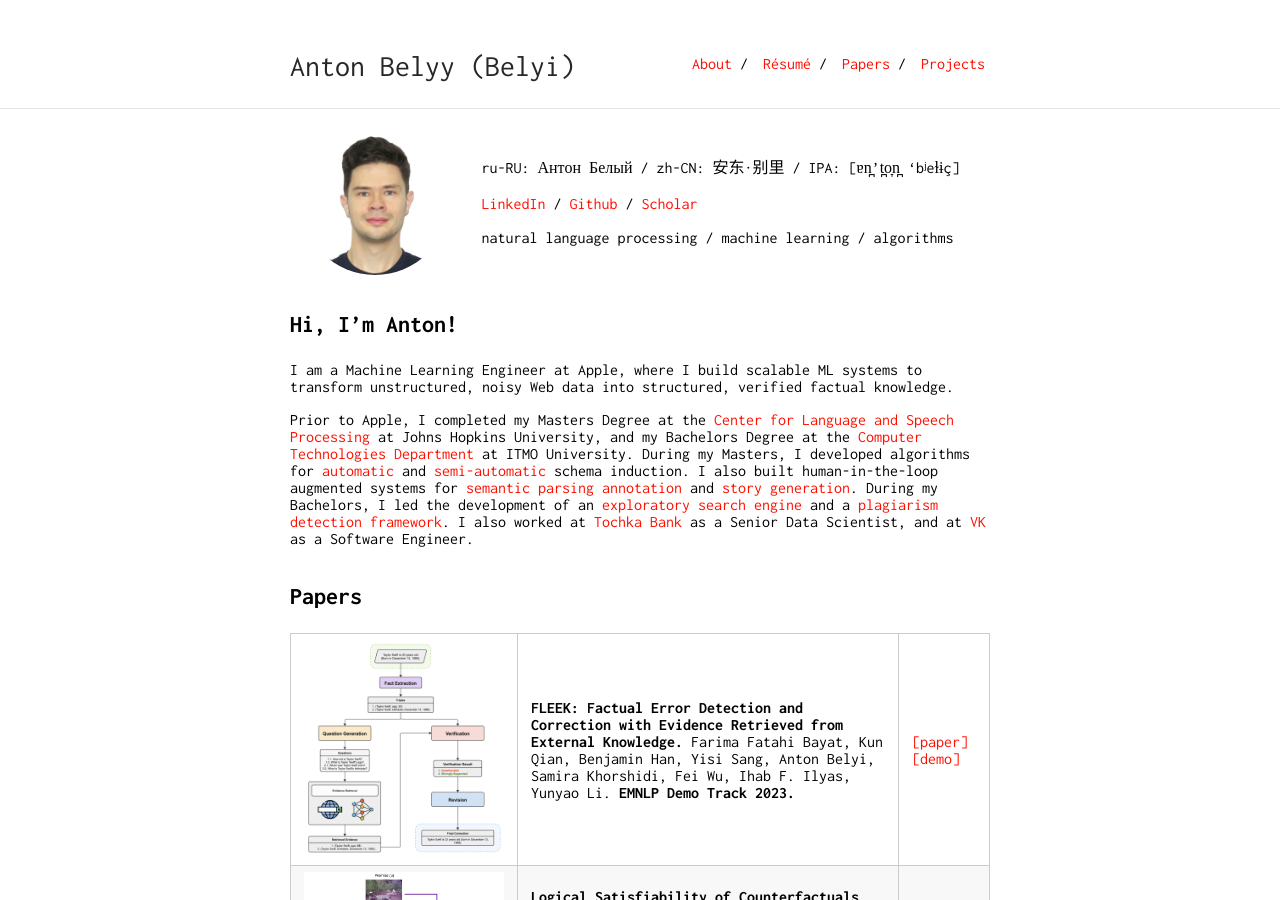
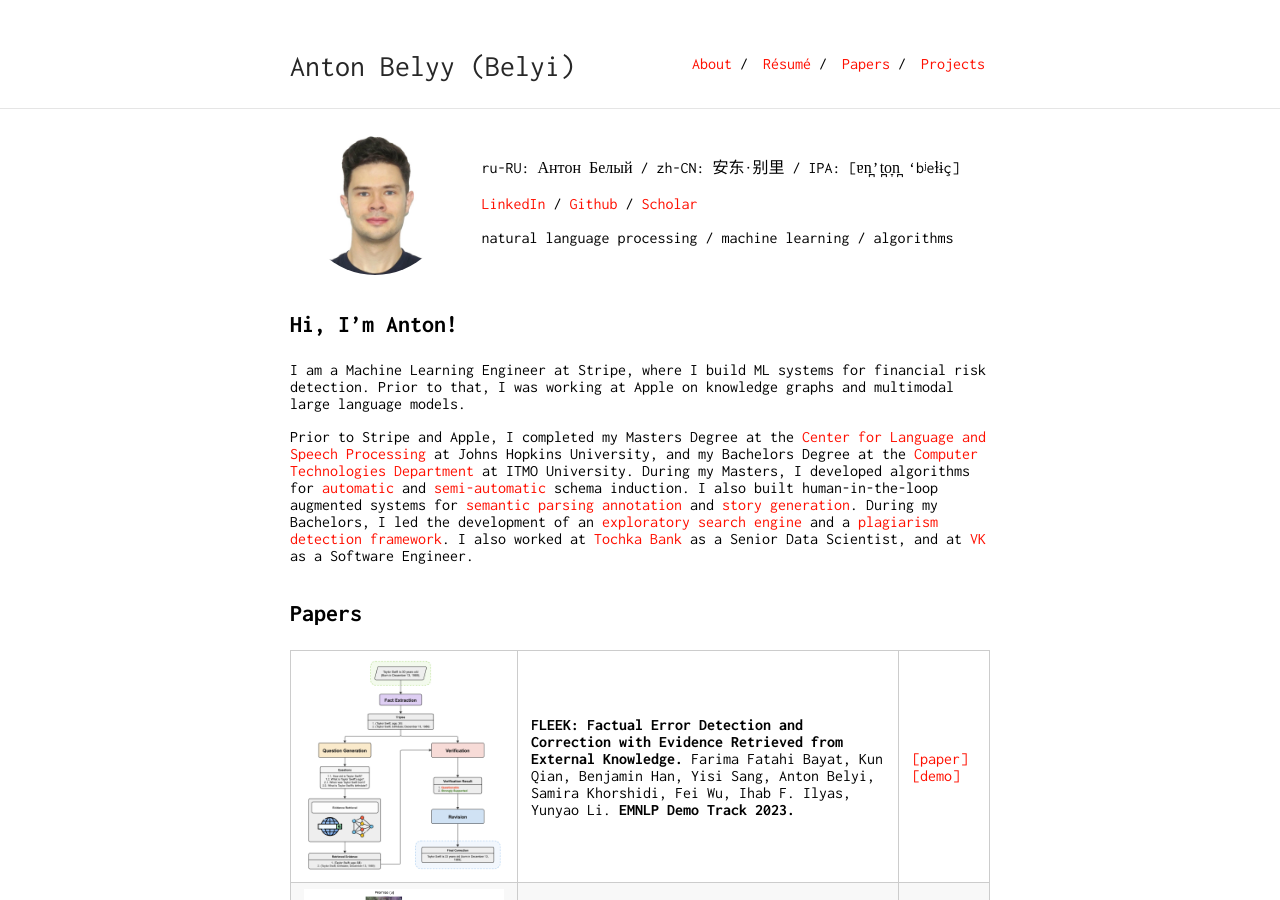
Before and after one commit to AVBelyy/AVBelyy.github.io, a Jekyll site: the page built from index.md, in a window 1280 px wide and 900 px high. Built offline with Jekyll 4.4.1, drawn with Linux system fonts in a browser that asks for light colours.

Commit message:
Update index.md

```diff
--- a/index.md
+++ b/index.md
@@ -5,9 +5,9 @@ layout: default
 <img class="profile-picture" src="img/about/anton.jpg"> | ru-RU: Антон Белый / zh-CN: 安东·别里 / IPA: [ɐn̪'t̪o̞n̪ 'bʲeɫɨç] <br><br> [LinkedIn](https://www.linkedin.com/in/anton-belyy-99704310b/) / [Github](https://github.com/AVBelyy/) / [Scholar](https://scholar.google.com/citations?user=okfWOCsAAAAJ) <br><br> natural language processing / machine learning / algorithms
 
 ## Hi, I'm Anton!
-I am a Machine Learning Engineer at Apple, where I build scalable ML systems to transform unstructured, noisy Web data into structured, verified factual knowledge.
+I am a Machine Learning Engineer at Stripe, where I build ML systems for financial risk detection. Prior to that, I was working at Apple on knowledge graphs and multimodal large language models.
 
-Prior to Apple, I completed my Masters Degree at the [Center for Language and Speech Processing](https://www.clsp.jhu.edu/) at Johns Hopkins University, and my Bachelors Degree at the [Computer Technologies Department](https://ct.itmo.ru/) at ITMO University.  During my Masters, I developed algorithms for [automatic](https://aclanthology.org/2020.nuse-1.7/) and [semi-automatic](http://www.lrec-conf.org/proceedings/lrec2022/workshops/LAWXVI/pdf/2022.lawxvi-1.17.pdf) schema induction.  I also built human-in-the-loop augmented systems for [semantic parsing annotation](https://aclanthology.org/2022.acl-demo.11/) and [story generation](https://aclanthology.org/2021.starsem-1.12/).  During my Bachelors, I led the development of an [exploratory search engine](https://github.com/AVBelyy/Rysearch) and a [plagiarism detection framework](http://itmo.news/en/science/it/news/8440/).  I also worked at [Tochka Bank](https://tochka.com/) as a Senior Data Scientist, and at [VK](https://en.wikipedia.org/wiki/VK_(service)) as a Software Engineer.
+Prior to Stripe and Apple, I completed my Masters Degree at the [Center for Language and Speech Processing](https://www.clsp.jhu.edu/) at Johns Hopkins University, and my Bachelors Degree at the [Computer Technologies Department](https://ct.itmo.ru/) at ITMO University.  During my Masters, I developed algorithms for [automatic](https://aclanthology.org/2020.nuse-1.7/) and [semi-automatic](http://www.lrec-conf.org/proceedings/lrec2022/workshops/LAWXVI/pdf/2022.lawxvi-1.17.pdf) schema induction.  I also built human-in-the-loop augmented systems for [semantic parsing annotation](https://aclanthology.org/2022.acl-demo.11/) and [story generation](https://aclanthology.org/2021.starsem-1.12/).  During my Bachelors, I led the development of an [exploratory search engine](https://github.com/AVBelyy/Rysearch) and a [plagiarism detection framework](http://itmo.news/en/science/it/news/8440/).  I also worked at [Tochka Bank](https://tochka.com/) as a Senior Data Scientist, and at [VK](https://en.wikipedia.org/wiki/VK_(service)) as a Software Engineer.
 
 ## Papers
 
```
